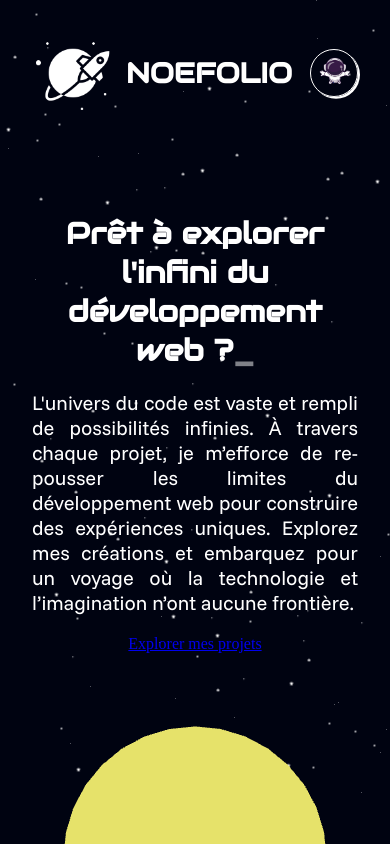
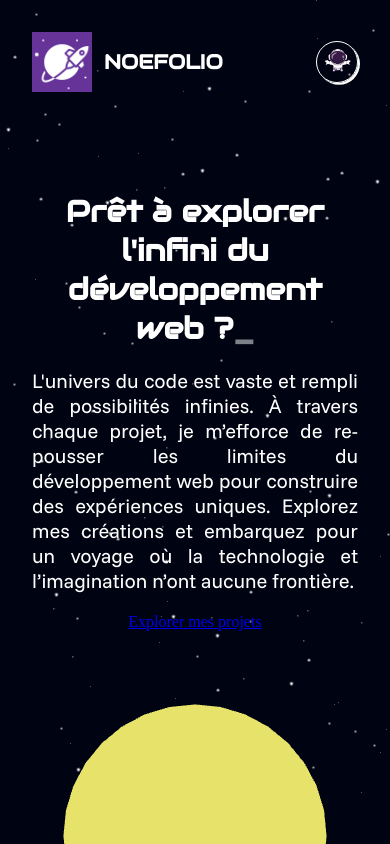
Before and after one commit to Alain-RN/Noefolio, a React (Vite) app: page / in a window 390 px wide. Shown: the top 844 px of the page. Built offline with nearby package versions, Linux system fonts and the light colour scheme.

Commit message:
Navbar responsive

```diff
--- a/src/components/header/NavBar.css
+++ b/src/components/header/NavBar.css
@@ -1,7 +1,6 @@
 .navbar {
     padding-block: 32px;
     display: flex;
-    /* background: #000; */
     max-width: var(--max-width);
     margin-inline: auto;
     display: flex;
@@ -17,6 +16,7 @@
 
 .logo img {
     width: 82px;
+    background: rebeccapurple;
 }
 
 .logo span {
@@ -42,5 +42,15 @@
 }
 
 @media (max-width: 472px) {
+    .logo span {
+        font-size: 20px;
+    }
 
+    .logo img {
+        width: 60px;
+    }
+
+    .profil img {
+        width: 36px;
+    }
 }
```
